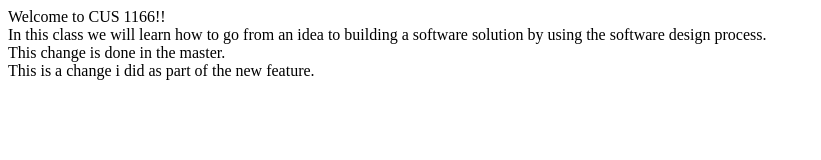
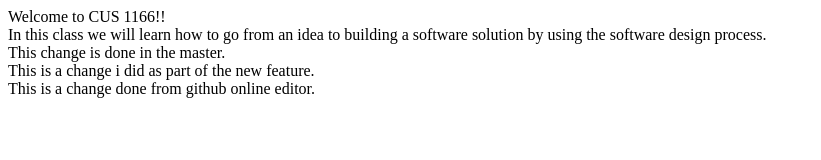
Before and after one commit to RKIAcademy/cus1166-using-git, a plain HTML site: page index.html in a window 1280 px wide. Shown: the whole page, without its empty margins (0-821 px from the left). Drawn offline with Linux system fonts and the light colour scheme.

Commit message:
Update index.html from github.

```diff
--- a/index.html
+++ b/index.html
@@ -18,5 +18,9 @@
   <div>
     This is a change i did as part of the new feature.
   </div>
+
+  <div>
+    This is a change done from github online editor.
+  </div>
 </body>
 </html>
```
